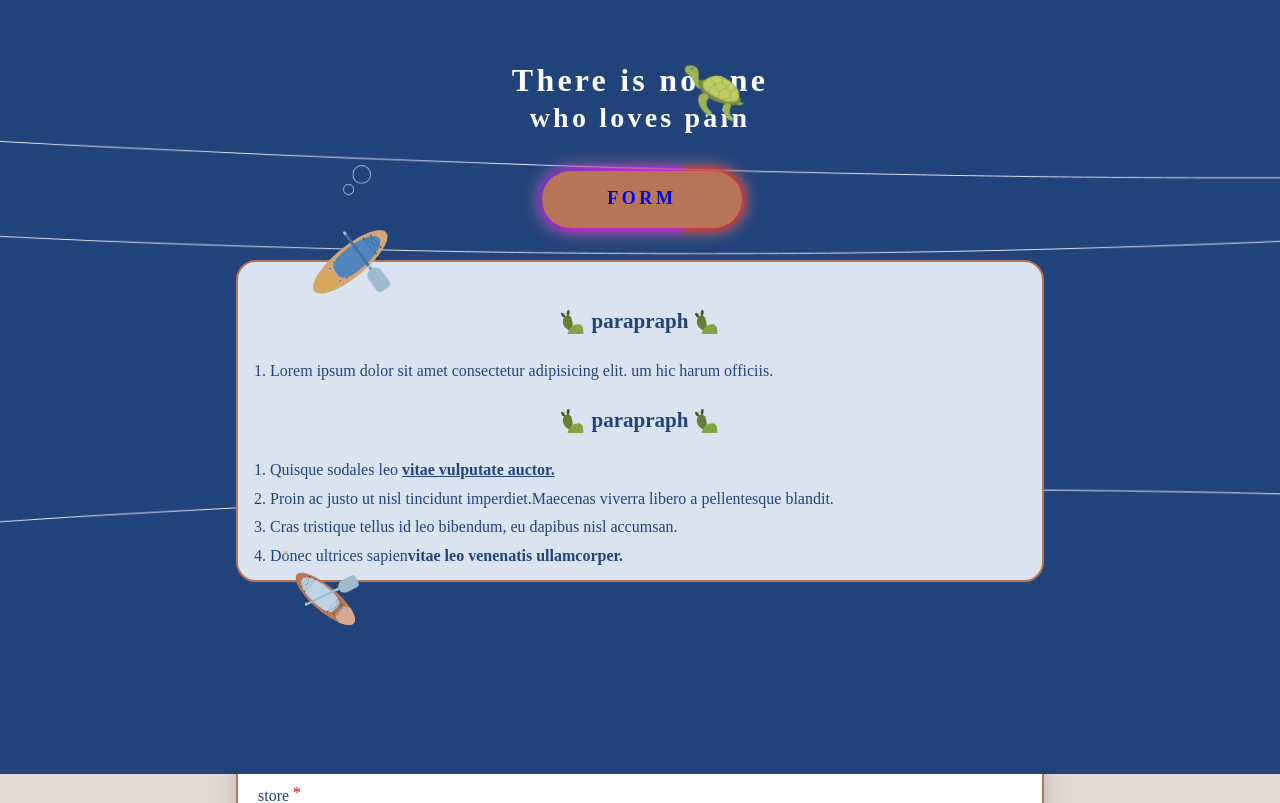
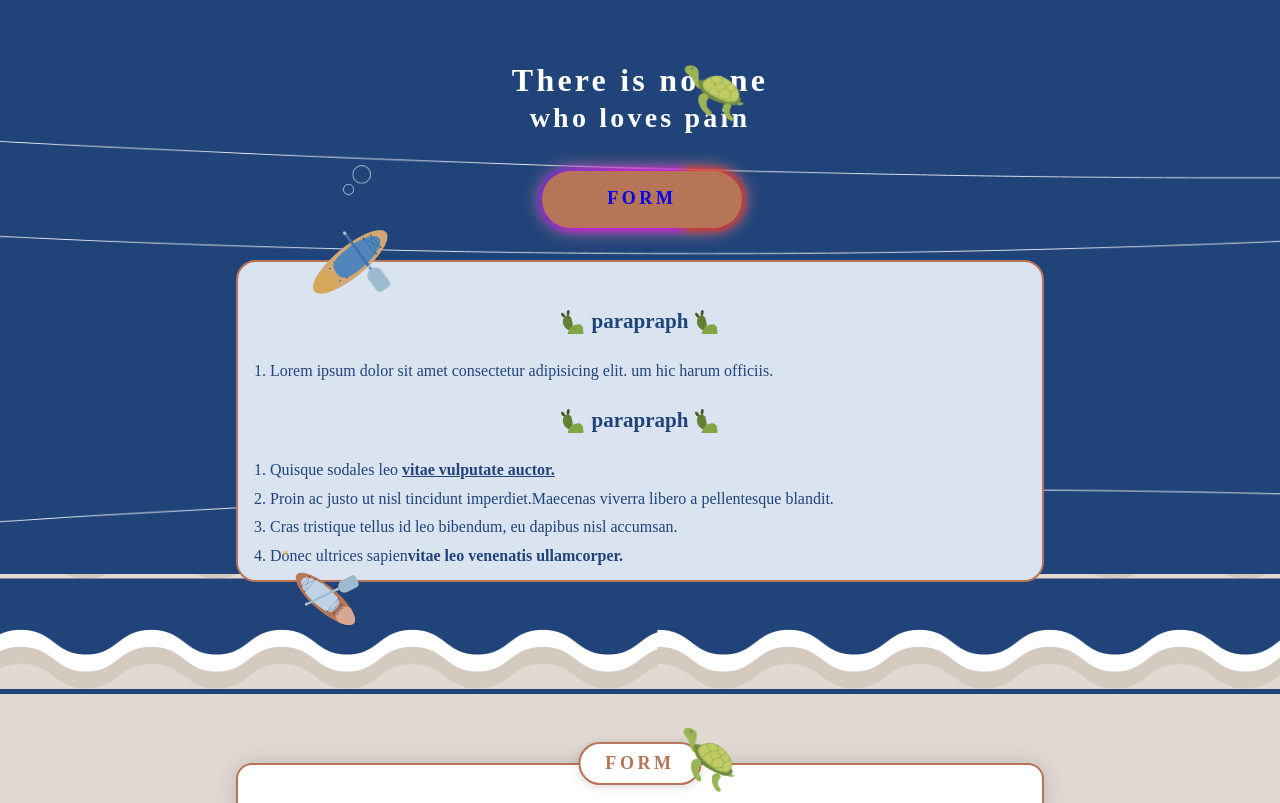
Before and after one commit to WayneChen77/ewill-interview, a React (Create React App) app: page / in a window 1280 px wide. Shown: the top 803 px of the page. Built offline with nearby package versions, Linux system fonts and the light colour scheme.

Commit message:
waveanimation

```diff
--- a/src/header.js
+++ b/src/header.js
@@ -53,10 +53,7 @@ const Header = () => {
           <div className="firesup" />
         </div>
       </div>
-      <div className="header-food">
-        {/* <img src={require("./icons/wavess.png")} alt="" /> */}
-        {/* <img src={require("./icons/waves.png")} alt="" /> */}
-      </div>
+      <div className="header-food"></div>
     </div>
   );
 };
--- a/src/style.css
+++ b/src/style.css
@@ -14,8 +14,7 @@ body .header {
   flex-direction: column;
   align-items: center;
   text-align: center;
-  height: 634px;
-  padding: 60px 0px 8px;
+  padding-top: 60px;
   gap: 32px;
 }
 body .header #wave2 {
@@ -249,9 +248,6 @@ body .header .txtandbtn .btn::before {
   transition: all 0.3s ease-in-out;
   -webkit-animation: move 20s linear infinite;
           animation: move 20s linear infinite;
-}
-body .header .txtandbtn .btn::before {
-  opacity: 1;
 }
 @-webkit-keyframes move {
   0% {
@@ -568,23 +564,47 @@ body .header .content .con2 ol li:first-child strong {
   text-decoration: underline;
 }
 body .header .header-food {
-  z-index: 2;
+  display: flex;
+  width: 100%;
+  position: relative;
+  min-height: 10vh;
+  background: rgb(226, 217, 211);
 }
-body .header-food {
-  background-color: #204379;
-  min-height: 20vh;
+body .header .header-food::after {
+  content: "";
+  background-image: url("./icons/waves.png");
   width: 100%;
+  height: 150%;
+  position: absolute;
+  bottom: 0%;
+  transition: all 0.3s ease-in-out;
+  -webkit-animation: waves 20s linear infinite;
+          animation: waves 20s linear infinite;
+}
+@-webkit-keyframes waves {
+  0% {
+    background-position: 400%;
+  }
+  100% {
+    background-position: 0%;
+  }
+}
+@keyframes waves {
+  0% {
+    background-position: 400%;
+  }
+  100% {
+    background-position: 0%;
+  }
 }
 
 .lottery {
   position: relative;
-  z-index: 1;
   width: 100%;
   display: flex;
   flex-direction: column;
   align-items: center;
   padding: 40px 24px 58px;
-  margin-top: 40px;
   gap: 40px;
   background: rgb(226, 217, 211);
   height: 813px;
--- a/src/style.scss
+++ b/src/style.scss
@@ -115,8 +115,8 @@ body {
     flex-direction: column;
     align-items: center;
     text-align: center;
-    height: 634px;
-    padding: 60px 0px 8px;
+
+    padding-top: 60px;
     gap: 32px;
     //參考?
     // position: absolute;
@@ -199,9 +199,9 @@ body {
           transition: all 0.3s ease-in-out;
           animation: move 20s linear infinite;
         }
-        &::before {
-          opacity: 1;
-        }
+        // &::before {
+        //   opacity: 1;
+        // }
         @keyframes move {
           0% {
             background-position: 0 0;
@@ -445,29 +445,44 @@ body {
         text-decoration: underline;
       }
     }
+
     .header-food {
-      z-index: 2;
+      display: flex;
+      width: 100%;
+      position: relative;
+      min-height: 10vh;
+      background: rgba(226, 217, 211, 1);
+
+      &::after {
+        content: "";
+        background-image: url("./icons/waves.png");
+        width: calc(100%);
+        height: calc(150%);
+        position: absolute;
+        bottom: 0%;
+        transition: all 0.3s ease-in-out;
+        animation: waves 20s linear infinite;
+        @keyframes waves {
+          0% {
+            background-position: 400%;
+          }
+          100% {
+            background-position: 0%;
+          }
+        }
+      }
     }
-  }
-  .header-food {
-    background-color: #204379;
-    min-height: 20vh;
-    width: 100%;
-    // img {
-    //   width: 100%;
-    // }
   }
 }
 //lottery
 .lottery {
   position: relative;
-  z-index: 1;
+
   width: 100%;
   display: flex;
   flex-direction: column;
   align-items: center;
   padding: 40px 24px 58px;
-  margin-top: 40px;
   gap: 40px;
   background: rgba(226, 217, 211, 1);
   height: 813px;
```
Also changed, not shown: 1 other file (tests, documents, lock files or other folders).
